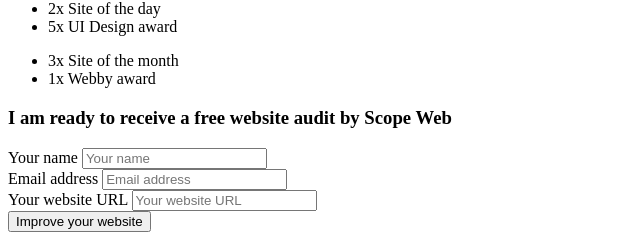
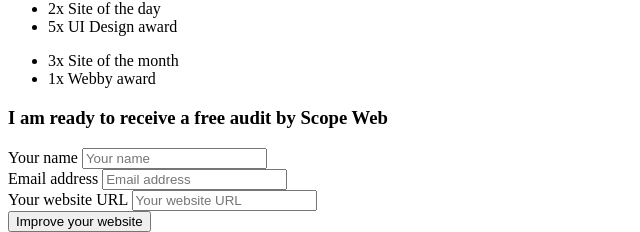
Before and after one commit to Scopeweb/scopeweb, a PHP site: template user/themes/scopeweb/templates/about.html.twig in a window 1280 px wide. Shown: the part 1200-1432 px from the top of the page, without its empty margins (0-640 px from the left). Run offline with PHP 8.4, Linux system fonts and the light colour scheme; the template is opened without the code that fills it, so the values that code supplies are empty; some libraries are stand-ins or nearby versions.

Commit message:
updated CTA audit form

```diff
--- a/user/themes/scopeweb/templates/partials/cta.html.twig
+++ b/user/themes/scopeweb/templates/partials/cta.html.twig
@@ -3,7 +3,7 @@
     <div class="container">
         <div class="row justify-content-center align-items-center">
         <div class="col-lg-12 text-center">
-            <h3 class="h3 font-weight-400 text-white mb-5">I am ready to receive a <span class="text-primary">free</span> website audit by <span class="font-weight-700">Scope</span> Web</h3>
+            <h3 class="h3 font-weight-400 text-white mb-5">I am ready to receive a <span class="text-primary">free</span> audit by <span class="font-weight-700">Scope</span> Web</h3>
         </div>
         <div class="col-lg-8 text-center">
             <div class="row row-grid align-items-center justify-content-center">
@@ -13,7 +13,7 @@
                             <form role="form" action="https://formspree.io/info@scopeweb.nyc" method="POST">
                             <input type="hidden" name="_subject" value="Website audit request" />
                             <input type="hidden" name="_cc" value="stephan@scopeweb.nyc,nathan@scopeweb.nc" />
-                            <input type="hidden" name="_next" value="https://www.scopeweb.nyc/thanks" />
+                            <input type="hidden" name="_next" value="https://www.scopeweb.nyc/audit-request-thanks" />
                                 <div class="form-group">
                                     <label class="sr-only">Your name</label> <input class="form-control form-control-lg" placeholder="Your name" type="text" name="name" required>
                                 </div>
```
